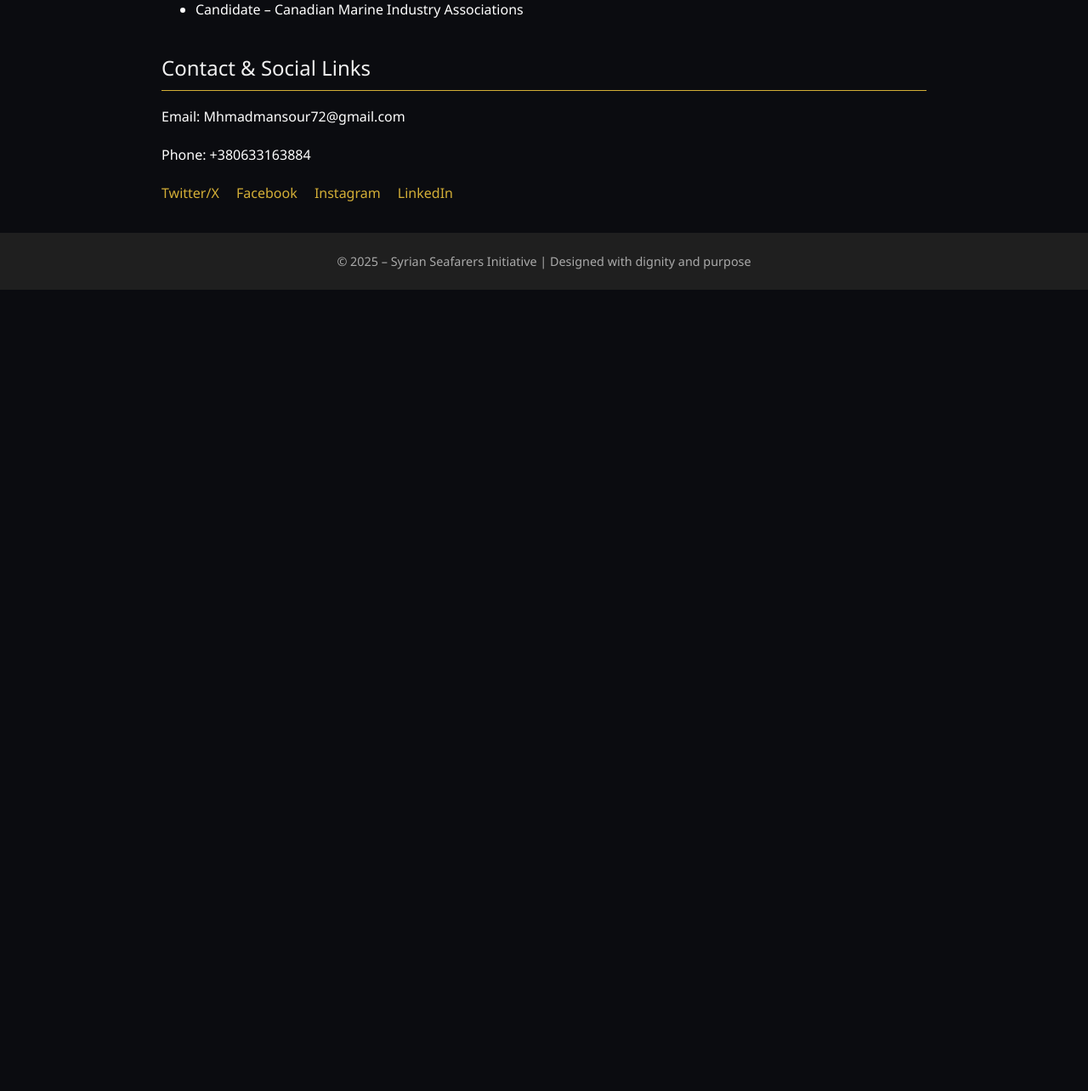
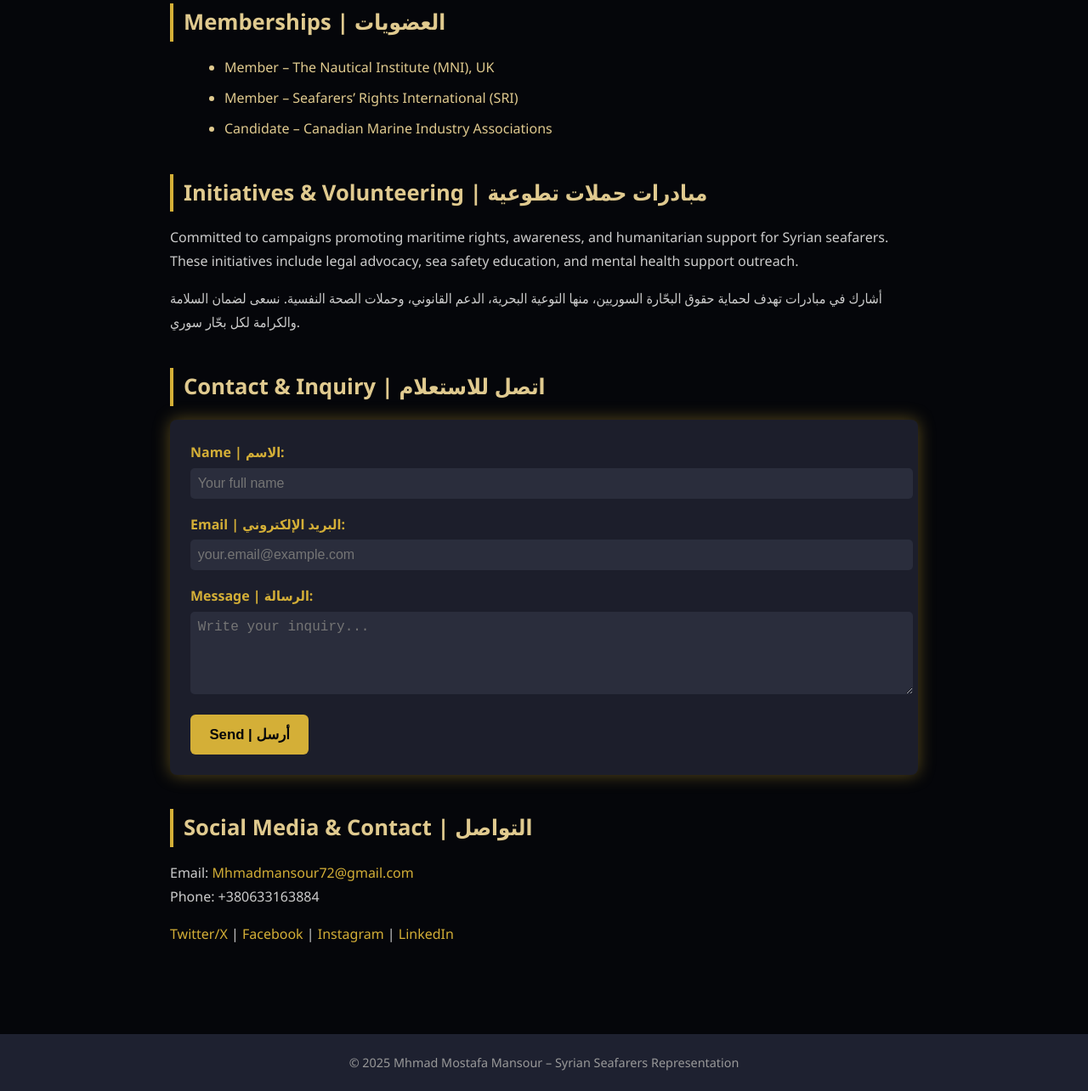
Before and after one commit to Manoboni/syrian-seafarers-, a plain HTML site: page index.html in a window 1280 px wide. Shown: the part 859-2143 px from the top of the page at 85% size. Before the commit the page ends 1200 px from the top, so only its background shows below. Drawn offline with Linux system fonts and the light colour scheme.

Commit message:
Update index.html

```diff
--- a/index.html
+++ b/index.html
@@ -1,116 +1,208 @@
 <!DOCTYPE html>
-<html lang="en">
+<html lang="en" dir="ltr">
 <head>
   <meta charset="UTF-8" />
-  <meta name="viewport" content="width=device-width, initial-scale=1.0"/>
+  <meta name="viewport" content="width=device-width, initial-scale=1" />
   <title>Official Representation – Syrian Seafarers</title>
   <style>
     body {
-      font-family: 'Segoe UI', sans-serif;
-      background: #0b0c10;
-      color: #ffffff;
+      font-family: 'Segoe UI', Tahoma, Geneva, Verdana, sans-serif;
+      background: #05060A;
+      color: #f2f2f2;
       margin: 0;
       padding: 0;
     }
-
     header {
-      background: #1f1f1f;
+      position: relative;
+      background: linear-gradient(180deg, #1e2130cc, #05060a), url('assets/profile.jpg.jpg') center/cover no-repeat;
+      height: 380px;
+      display: flex;
+      align-items: center;
+      justify-content: center;
+      color: #d4af37;
       text-align: center;
-      padding: 2rem;
-      border-bottom: 3px solid #d4af37;
     }
-
-    header img {
-      width: 160px;
-      border-radius: 10px;
-      border: 3px solid #d4af37;
+    header::after {
+      content: '';
+      position: absolute;
+      bottom: 0;
+      left: 0;
+      width: 100%;
+      height: 80px;
+      background: linear-gradient(to bottom, transparent, #05060A);
     }
-
-    h1 {
-      font-size: 2rem;
-      margin-top: 1rem;
+    header h1 {
+      position: relative;
+      font-size: 2.8rem;
+      margin: 0;
+      z-index: 1;
+    }
+    header p.subtitle {
+      position: relative;
+      font-size: 1.2rem;
+      margin: 0.5rem 0 0;
+      z-index: 1;
+      color: #e0ca8f;
+    }
+    main {
+      max-width: 880px;
+      margin: auto;
+      padding: 2rem 1rem;
+      line-height: 1.75;
+      color: #ccc;
+    }
+    section {
+      margin-bottom: 2.5rem;
+      transition: all 0.3s;
+    }
+    h2.section-title {
+      border-left: 4px solid #d4af37;
+      padding-left: 0.75rem;
+      font-size: 1.6rem;
+      margin-bottom: 1rem;
+      color: #e0ca8f;
+    }
+    ul.memberships {
+      list-style: disc;
+      margin-left: 1.5rem;
+      color: #e0ca8f;
+    }
+    ul.memberships li {
+      margin-bottom: 0.5rem;
+    }
+    a {
       color: #d4af37;
+      text-decoration: none;
+      font-weight: 500;
     }
-
-    .content {
-      padding: 2rem;
-      max-width: 900px;
-      margin: auto;
-      line-height: 1.8;
+    a:hover {
+      text-decoration: underline;
     }
-
-    .section-title {
-      color: #f0f0f0;
-      font-size: 1.5rem;
+    form {
+      background: #1c1e2b;
+      padding: 1.5rem;
+      border-radius: 8px;
+      box-shadow: 0 0 20px rgba(212, 175, 55, 0.4);
+    }
+    form label {
+      display: block;
+      margin-bottom: 0.3rem;
+      color: #d4af37;
+      font-weight: 600;
+    }
+    form input, form textarea {
+      width: 100%;
+      padding: 0.55rem;
+      margin-bottom: 1rem;
+      border: none;
+      border-radius: 5px;
+      background: #2a2d3c;
+      color: #eee;
+      font-size: 1rem;
+    }
+    form textarea {
+      resize: vertical;
+      min-height: 80px;
+    }
+    form button {
+      background: #d4af37;
+      color: #05060A;
+      font-weight: 700;
+      border: none;
+      padding: 0.8rem 1.4rem;
+      border-radius: 6px;
+      cursor: pointer;
+      font-size: 1.05rem;
+      transition: background 0.3s ease;
+    }
+    form button:hover {
+      background: #bfa650;
+    }
+    footer {
+      background: #1e2130;
+      color: #999;
+      text-align: center;
+      padding: 1.5rem 0;
+      font-size: 0.9rem;
       margin-top: 2rem;
-      border-bottom: 1px solid #d4af37;
-      padding-bottom: 0.3rem;
-    }
-
-    .links a {
-      color: #d4af37;
-      margin-right: 1rem;
-      text-decoration: none;
-    }
-
-    footer {
-      text-align: center;
-      padding: 1.5rem;
-      background: #1f1f1f;
-      color: #aaa;
-      font-size: 0.9rem;
-    }
-
-    .arabic {
-      direction: rtl;
-      font-family: 'Amiri', serif;
     }
   </style>
 </head>
 <body>
   <header>
-    <img src="assets/profile.jpg.jpg" alt="Mohamad Mansour" />
     <h1>Mhmad Mostafa Mansour</h1>
-    <p>Official Representative – Syrian Seafarers</p>
+    <p class="subtitle">Official Representative – Syrian Seafarers</p>
   </header>
 
-  <div class="content">
-    <div class="section-title">About Me | من أنا</div>
+  <main>
+    <section id="about-me">
+      <h2 class="section-title">About Me | من أنا</h2>
       <p>
-      I am a certified Syrian Deck Officer with over 46 months of international sea experience, member of The Nautical Institute (MNI), and a passionate advocate for the rights and representation of Syrian seafarers globally.
+        Certified Deck Officer with 46+ months of international experience, proudly a member of <strong>The Nautical Institute (MNI)</strong>.
+        I represent Syrian seafarers internationally, championing their rights, dignity, and safety.
       </p>
       <p class="arabic">
-      أنا الضابط البحري محمد مصطفى منصور، أمثل البحارة السوريين حول العالم، وأسعى لتقديم صوتهم للمنظمات الدولية، والعمل من أجل مستقبل بحري سوري أكثر كفاءة وكرامة.
+        ضابط بحري معتمد بخبرة تفوق 46 شهرًا في البحار الدولية، وعضو مشتغل في <strong>المعهد البحري العالمي (MNI)</strong>. أمثل البحّارة السوريين على مستوى العالم، مدافعًا عن حقوقهم وكرامتهم وسلامتهم.
       </p>
+    </section>
 
-    <div class="section-title">Mission & Vision | الرؤية والرسالة</div>
+    <section id="mission">
+      <h2 class="section-title">Mission & Vision | الرؤية والرسالة</h2>
       <p>
-      Establishing an official coordination point for Syrian seafarers in Tartous, supporting legal aid, international representation, and cooperation with leading maritime organizations.
+        Establishing an official coordination hub for Syrian seafarers in Tartous, delivering legal and professional support,
+        while bridging to international maritime organizations to elevate Syrian maritime voices globally.
       </p>
       <p class="arabic">
-      فتح نقطة تنسيق رسمية للبحارة السوريين في طرطوس، لتقديم الدعم القانوني، وتمثيلهم دولياً، والتعاون مع أهم الهيئات والمنظمات البحرية العالمية.
+        إقامة مركز تنسيق رسمي للبحارة السوريين في طرطوس، يقدم الدعم القانوني والمهني، ويربطهم بالمنظمات البحرية الدولية لرفع صوتهم عالميًا.
       </p>
+    </section>
 
-    <div class="section-title">Memberships | العضويات</div>
-    <ul>
-      <li>Member – The Nautical Institute (UK)</li>
+    <section id="memberships">
+      <h2 class="section-title">Memberships | العضويات</h2>
+      <ul class="memberships">
+        <li>Member – The Nautical Institute (MNI), UK</li>
         <li>Member – Seafarers’ Rights International (SRI)</li>
         <li>Candidate – Canadian Marine Industry Associations</li>
       </ul>
+    </section>
 
-    <div class="section-title">Contact & Social Links</div>
-    <p>Email: Mhmadmansour72@gmail.com</p>
-    <p>Phone: +380633163884</p>
-    <div class="links">
-      <a href="https://x.com/1moemansour" target="_blank">Twitter/X</a>
-      <a href="https://www.facebook.com/share/1CMyrg2nki/?mibextid=wwXIfr" target="_blank">Facebook</a>
-      <a href="https://www.instagram.com/_moe_mansour_" target="_blank">Instagram</a>
+    <section id="initiatives">
+      <h2 class="section-title">Initiatives & Volunteering | مبادرات حملات تطوعية</h2>
+      <p>
+        Committed to campaigns promoting maritime rights, awareness, and humanitarian support for Syrian seafarers.
+        These initiatives include legal advocacy, sea safety education, and mental health support outreach.
+      </p>
+      <p class="arabic">
+        أشارك في مبادرات تهدف لحماية حقوق البحّارة السوريين، منها التوعية البحرية، الدعم القانوني، وحملات الصحة النفسية. نسعى لضمان السلامة والكرامة لكل بحّار سوري.
+      </p>
+    </section>
+
+    <section id="contact">
+      <h2 class="section-title">Contact & Inquiry | اتصل للاستعلام</h2>
+      <form action="mailto:Mhmadmansour72@gmail.com" method="POST" enctype="text/plain">
+        <label for="name">Name | الاسم:</label>
+        <input type="text" id="name" name="name" required placeholder="Your full name">
+        <label for="email">Email | البريد الإلكتروني:</label>
+        <input type="email" id="email" name="email" required placeholder="your.email@example.com">
+        <label for="message">Message | الرسالة:</label>
+        <textarea id="message" name="message" required placeholder="Write your inquiry..."></textarea>
+        <button type="submit">Send | أرسل</button>
+      </form>
+    </section>
+
+    <section id="contact-info">
+      <h2 class="section-title">Social Media & Contact | التواصل</h2>
+      <p>Email: <a href="mailto:Mhmadmansour72@gmail.com">Mhmadmansour72@gmail.com</a><br>
+         Phone: +380633163884</p>
+      <p>
+        <a href="https://x.com/1moemansour" target="_blank">Twitter/X</a> |
+        <a href="https://www.facebook.com/share/1CMyrg2nki/?mibextid=wwXIfr" target="_blank">Facebook</a> |
+        <a href="https://www.instagram.com/_moe_mansour_" target="_blank">Instagram</a> |
         <a href="https://www.linkedin.com/in/moe69mansour" target="_blank">LinkedIn</a>
-    </div>
-  </div>
+      </p>
+    </section>
+  </main>
 
-  <footer>
-    © 2025 – Syrian Seafarers Initiative | Designed with dignity and purpose
-  </footer>
+  <footer>&copy; 2025 Mhmad Mostafa Mansour – Syrian Seafarers Representation</footer>
 </body>
 </html>
```
Lines whose indentation alone changed are shown as unchanged.
